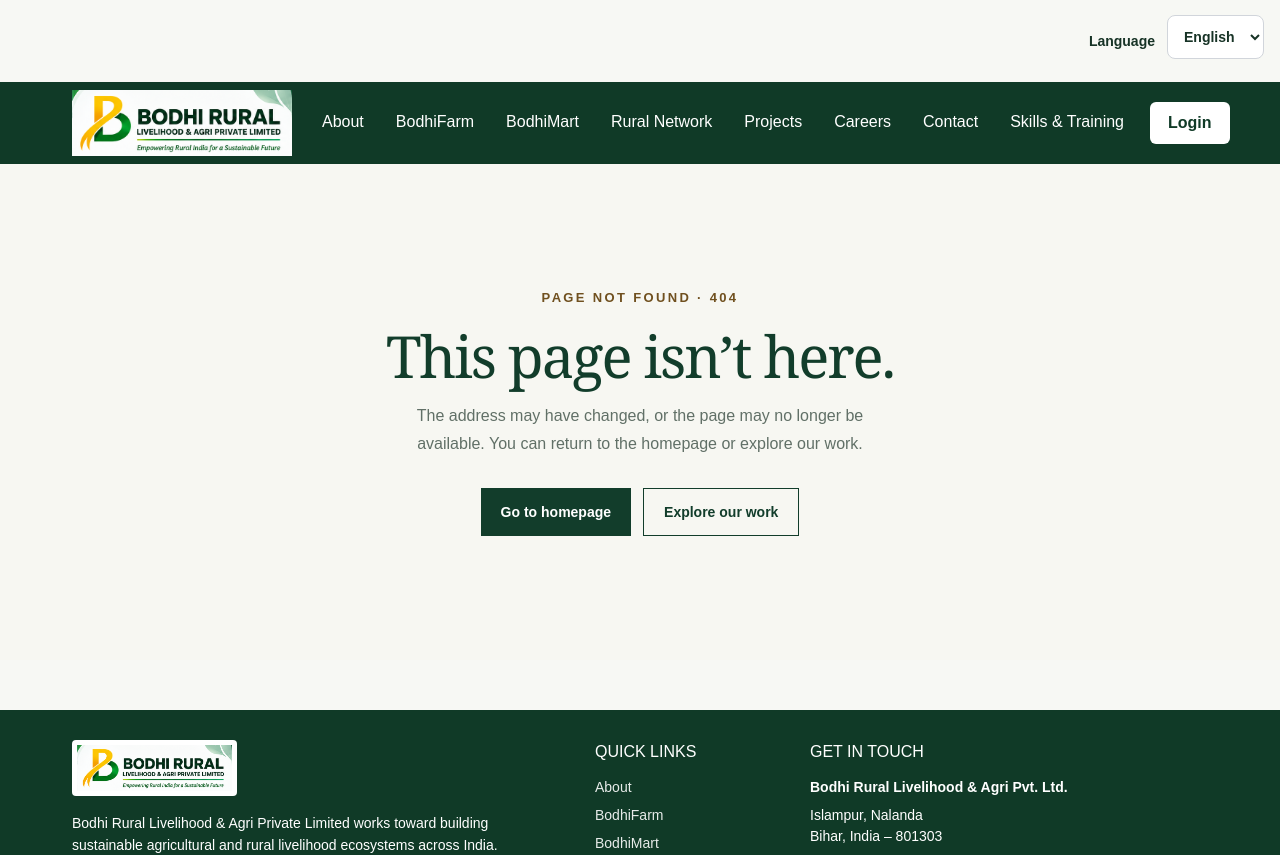
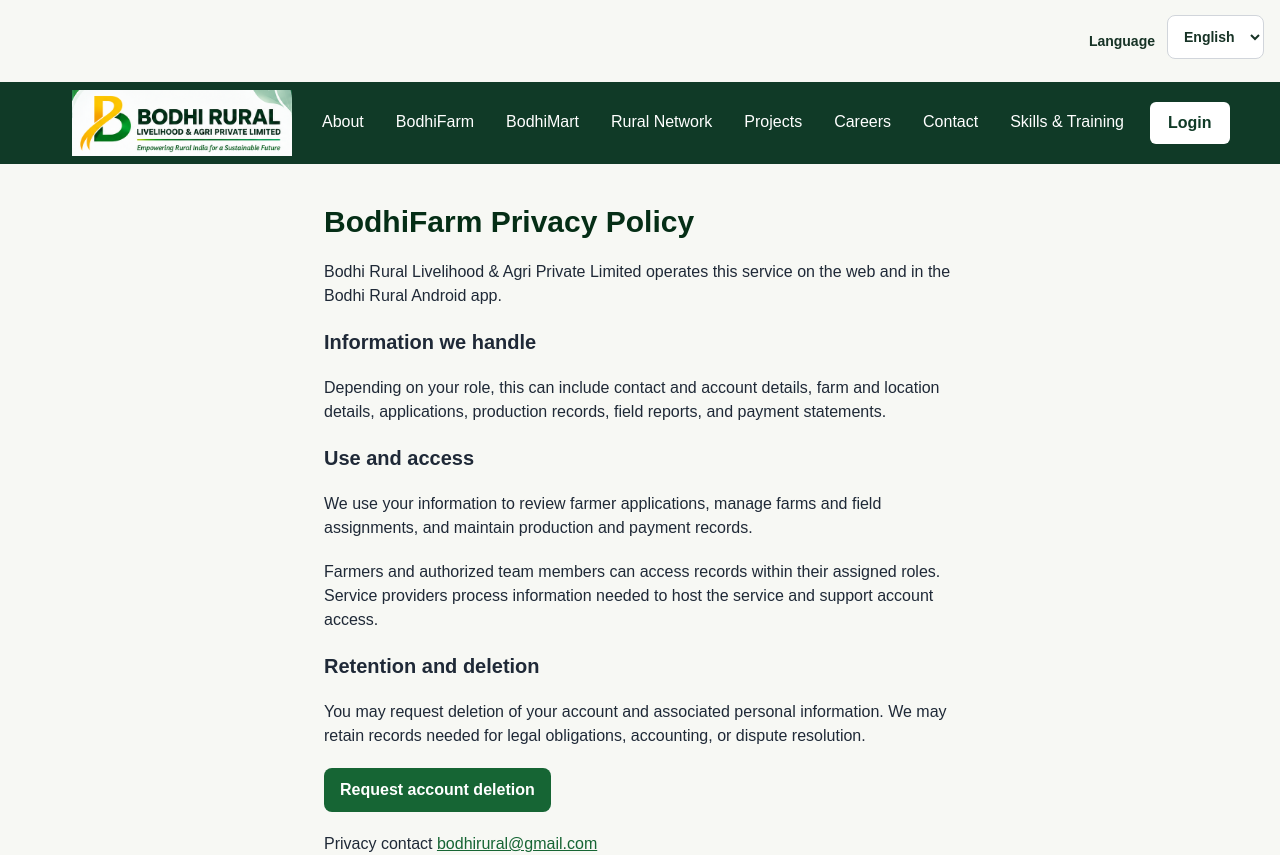
Before and after one commit to drdeepaksingh1/Bodhi-Rural, a Next.js app: page /privacy-policy/bodhifarm in a window 1280 px wide. Before the commit this address had no page. Shown: the top 855 px of the page. Built offline with nearby package versions, Linux system fonts and the light colour scheme.

Commit message:
Publish Bodhi Rural privacy and account request pages

```diff
--- /dev/null
+++ b/src/app/privacy-policy/[section]/page.tsx
@@ -0,0 +1,46 @@
+import Link from 'next/link';
+import { notFound } from 'next/navigation';
+import { Copy } from '../../bodhimart/language';
+
+const policies = {
+  bodhifarm: {
+    name: 'BodhiFarm',
+    purpose: ['We use your information to review farmer applications, manage farms and field assignments, and maintain production and payment records.', 'हम आपकी जानकारी का उपयोग किसान आवेदन की समीक्षा, फार्म और फील्ड कार्य के प्रबंधन तथा उत्पादन और भुगतान रिकॉर्ड रखने के लिए करते हैं।'],
+    data: ['Depending on your role, this can include contact and account details, farm and location details, applications, production records, field reports, and payment statements.', 'आपकी भूमिका के अनुसार इसमें संपर्क और खाते की जानकारी, फार्म और स्थान का विवरण, आवेदन, उत्पादन रिकॉर्ड, फील्ड रिपोर्ट और भुगतान विवरण शामिल हो सकते हैं।'],
+    access: ['Farmers and authorized team members can access records within their assigned roles. Service providers process information needed to host the service and support account access.', 'किसान और अधिकृत टीम सदस्य अपनी भूमिका के अनुसार रिकॉर्ड देख सकते हैं। सेवा प्रदाता होस्टिंग और खाते तक पहुँच के लिए ज़रूरी जानकारी संसाधित करते हैं।'],
+  },
+  bodhimart: {
+    name: 'BodhiMart',
+    purpose: ['We use your information to verify accounts, review sellers, fulfil orders, manage stock and delivery assignments, and support customers.', 'हम आपकी जानकारी का उपयोग खाता सत्यापन, विक्रेता समीक्षा, ऑर्डर पूरा करने, स्टॉक और डिलीवरी प्रबंधन तथा ग्राहक सहायता के लिए करते हैं।'],
+    data: ['Depending on your role, this can include contact and account details, addresses, seller application and tax details, shop coordinates, listings, order history, and manual payment references.', 'आपकी भूमिका के अनुसार इसमें संपर्क और खाते की जानकारी, पते, विक्रेता आवेदन और कर विवरण, दुकान का स्थान, उत्पाद लिस्टिंग, ऑर्डर इतिहास और भुगतान संदर्भ शामिल हो सकते हैं।'],
+    access: ['Order and application information is available to authorized roles as needed to provide the service. The Android app asks for location access when a seller captures the shop location during registration.', 'सेवा देने के लिए अधिकृत भूमिकाओं को ज़रूरत के अनुसार ऑर्डर और आवेदन की जानकारी मिलती है। विक्रेता पंजीकरण में दुकान का स्थान दर्ज करते समय Android ऐप लोकेशन की अनुमति माँगता है।'],
+  },
+} as const;
+
+type Section = keyof typeof policies;
+
+export default async function SectionPrivacyPage({ params }: { params: Promise<{ section: string }> }) {
+  const { section } = await params;
+  if (section !== 'bodhifarm' && section !== 'bodhimart') notFound();
+  const policy = policies[section as Section];
+
+  return (
+    <main className="mx-auto max-w-2xl space-y-5 px-5 py-10 text-gray-800">
+      <h1 className="text-3xl font-bold text-green-950">
+        <Copy en={policy.name + ' Privacy Policy'} hi={policy.name + ' गोपनीयता नीति'} />
+      </h1>
+      <p><Copy en="Bodhi Rural Livelihood & Agri Private Limited operates this service on the web and in the Bodhi Rural Android app." hi="बोधि रूरल लाइवलीहुड एंड एग्री प्राइवेट लिमिटेड यह सेवा वेबसाइट और बोधि रूरल Android ऐप पर संचालित करती है।" /></p>
+      <h2 className="text-xl font-semibold"><Copy en="Information we handle" hi="हम कौन-सी जानकारी उपयोग करते हैं" /></h2>
+      <p><Copy en={policy.data[0]} hi={policy.data[1]} /></p>
+      <h2 className="text-xl font-semibold"><Copy en="Use and access" hi="उपयोग और पहुँच" /></h2>
+      <p><Copy en={policy.purpose[0]} hi={policy.purpose[1]} /></p>
+      <p><Copy en={policy.access[0]} hi={policy.access[1]} /></p>
+      <h2 className="text-xl font-semibold"><Copy en="Retention and deletion" hi="रिकॉर्ड रखना और खाता हटाना" /></h2>
+      <p><Copy en="You may request deletion of your account and associated personal information. We may retain records needed for legal obligations, accounting, or dispute resolution." hi="आप अपना खाता और उससे जुड़ी निजी जानकारी हटाने का अनुरोध कर सकते हैं। कानूनी दायित्व, लेखांकन या विवाद समाधान के लिए आवश्यक रिकॉर्ड रखे जा सकते हैं।" /></p>
+      <Link href={'/account-deletion?section=' + section} className="inline-flex min-h-11 items-center rounded-lg bg-green-800 px-4 py-2 font-semibold text-white">
+        <Copy en="Request account deletion" hi="खाता हटाने का अनुरोध करें" />
+      </Link>
+      <p><Copy en="Privacy contact" hi="गोपनीयता संबंधी संपर्क" />{' '}<a className="text-green-800 underline" href="mailto:bodhirural@gmail.com">bodhirural@gmail.com</a></p>
+    </main>
+  );
+}
```
